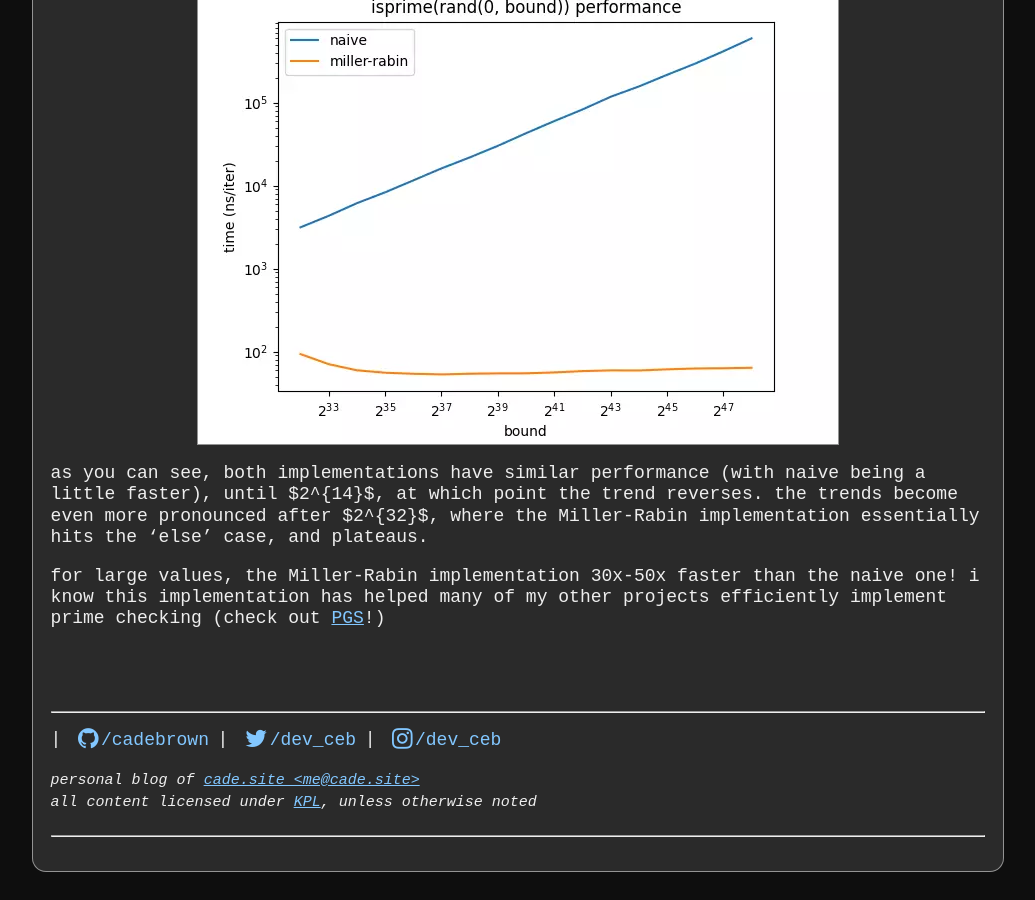
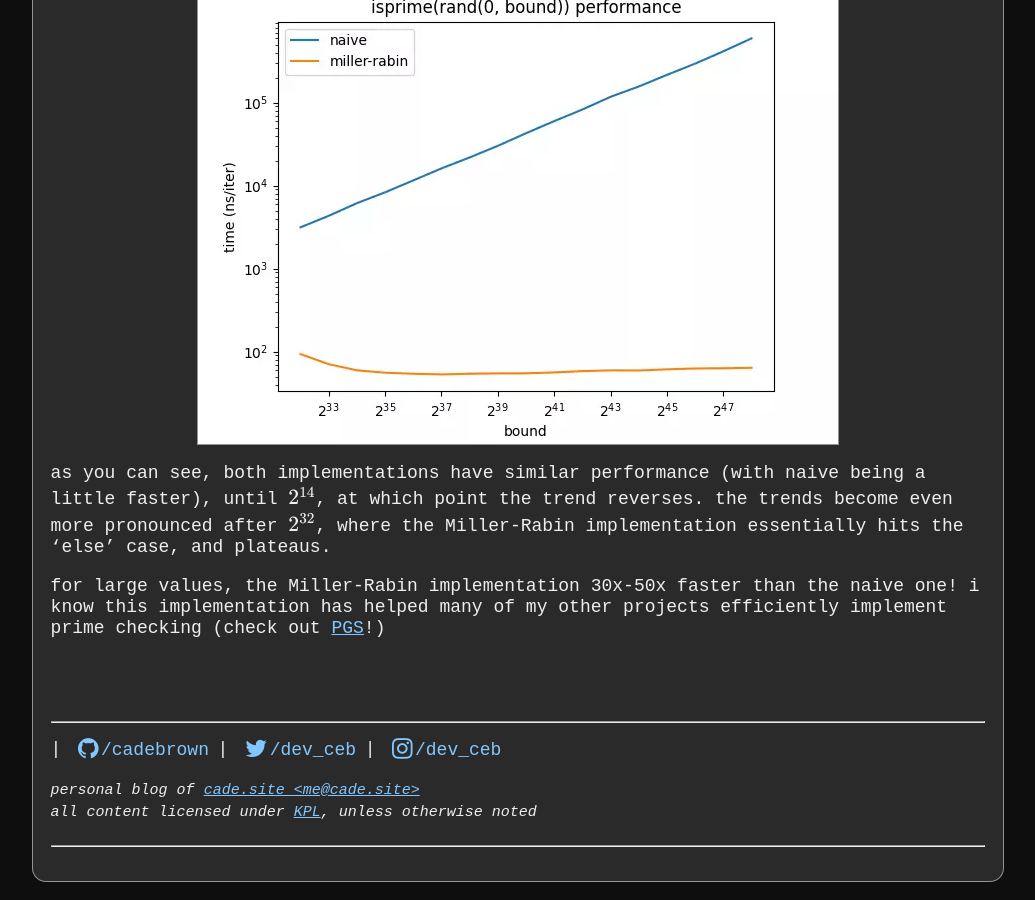
Before and after one commit to cadebrown/old.cade.site, a Jekyll site: the page built from _posts/2021-09-03-diy-fast-isprime.md, in a window 1280 px wide and 900 px high, scrolled down 5214 px. Shown: the whole window, without its empty margins (122-1157 px from the left). Built offline with Jekyll 4.4.1, drawn with Linux system fonts in a browser that asks for light colours; nearby versions of some CDN libraries; comment, search, counter and statistics services are not loaded; part of the change alters nothing that is shown.

```diff
--- a/_includes/head.html
+++ b/_includes/head.html
@@ -96,7 +96,14 @@
 
     <!-- To automatically render math in text elements, include the auto-render extension: -->
     <script defer src="https://cdn.jsdelivr.net/npm/katex@0.13.18/dist/contrib/auto-render.min.js" integrity="sha384-vZTG03m+2yp6N6BNi5iM4rW4oIwk5DfcNdFfxkk9ZWpDriOkXX8voJBFrAO7MpVl" crossorigin="anonymous"
-        onload="renderMathInElement(document.body);"></script>
+        onload='renderMathInElement(document.body, {
+            delimiters: [
+                {left: "$$", right: "$$", display: true},
+                {left: "\\[", right: "\\]", display: true},
+                {left: "$", right: "$", display: false},
+                {left: "\\(", right: "\\)", display: false}
+            ]
+        })'></script>
 
 {% else %}
     <!-- no KaTeX support -->
```
Also changed, not shown: readme.md.
